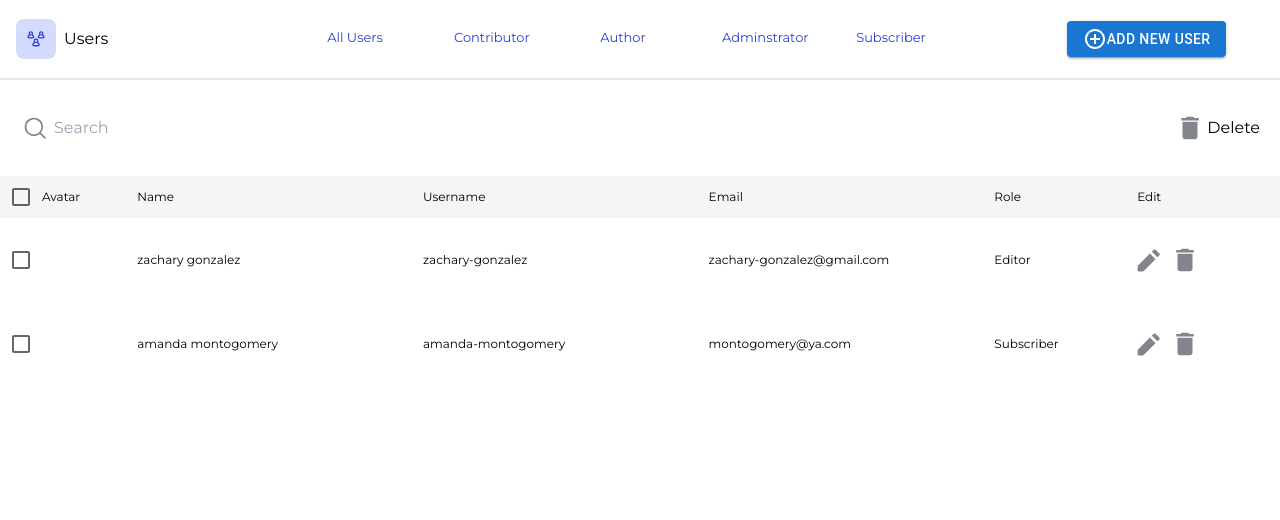
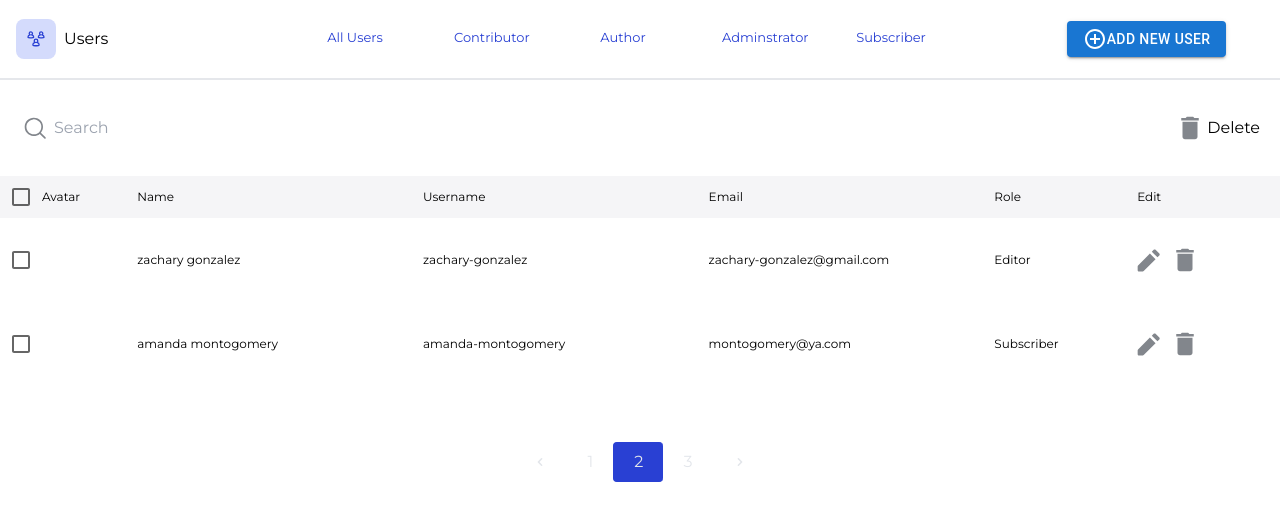
Before and after one commit to darwanceyhan/UsersTask, a React (Create React App) app in the folder my-app/: page / in a window 1280 px wide. Shown: the top 520 px of the page. Built offline with nearby package versions, Linux system fonts and the light colour scheme.

Commit message:
add pagination and update tailwind config file

```diff
--- a/my-app/src/App.tsx
+++ b/my-app/src/App.tsx
@@ -8,6 +8,7 @@ import UserData from "./data/data";
 import UserInterface from "./interface/UserInterface";
 import Popup from "./components/popup/popup";
 import UserList from "./components/userlist/userlist";
+import Pagination from "./components/pagination/pagination";
 
 function App() {
   const [popup, setPopup] = useState(false);
@@ -177,6 +178,7 @@ function App() {
           setId={setId}
         />
       )}
+      <Pagination />
     </>
   );
 }
--- /dev/null
+++ b/my-app/src/components/pagination/pagination.tsx
@@ -0,0 +1,49 @@
+const Pagination = () => {
+  return (
+    <div className="bg-white p-4 grid place-items-center mt-10">
+      <nav aria-label="Page navigation">
+        <ul className="inline-flex">
+          <li>
+            <button className="rounded h-10 px-5 text-pagination-text transition-colors duration-150 rounded-l-lg focus:shadow-outline hover:bg-pagination-bg">
+              <svg className="w-4 h-4 fill-current" viewBox="0 0 20 20">
+                <path
+                  d="M12.707 5.293a1 1 0 010 1.414L9.414 10l3.293 3.293a1 1 0 01-1.414 1.414l-4-4a1 1 0 010-1.414l4-4a1 1 0 011.414 0z"
+                  clip-rule="evenodd"
+                  fill-rule="evenodd"
+                ></path>
+              </svg>
+            </button>
+          </li>
+          <li>
+            <button className="h-10 px-5 text-pagination-text transition-colors duration-150 focus:shadow-outline hover:bg-pagination-bg rounded">
+              1
+            </button>
+          </li>
+          <li>
+            <button className="h-10 px-5 text-pagination-text transition-colors duration-150 bg-pagination-bg  border border-r-0 border-pagination-bg focus:shadow-outline rounded">
+              2
+            </button>
+          </li>
+          <li>
+            <button className="h-10 px-5 text-pagination-text transition-colors duration-150 focus:shadow-outline hover:bg-pagination-bg rounded">
+              3
+            </button>
+          </li>
+          <li>
+            <button className="h-10 px-5 text-pagination-text transition-colors duration-150 bg-white rounded-r-lg focus:shadow-outline hover:bg-pagination-bg rounded">
+              <svg className="w-4 h-4 fill-current" viewBox="0 0 20 20">
+                <path
+                  d="M7.293 14.707a1 1 0 010-1.414L10.586 10 7.293 6.707a1 1 0 011.414-1.414l4 4a1 1 0 010 1.414l-4 4a1 1 0 01-1.414 0z"
+                  clip-rule="evenodd"
+                  fill-rule="evenodd"
+                ></path>
+              </svg>
+            </button>
+          </li>
+        </ul>
+      </nav>
+    </div>
+  );
+};
+
+export default Pagination;
--- a/my-app/tailwind.config.js
+++ b/my-app/tailwind.config.js
@@ -2,7 +2,12 @@
 module.exports = {
   content: ["./src/**/*.{js,jsx,ts,tsx}"],
   theme: {
-    extend: {},
+    extend: {
+      colors: {
+        "pagination-bg": "#2940D3",
+        "pagination-text": "#E3E6EB",
+      },
+    },
   },
   plugins: [],
 };
```
